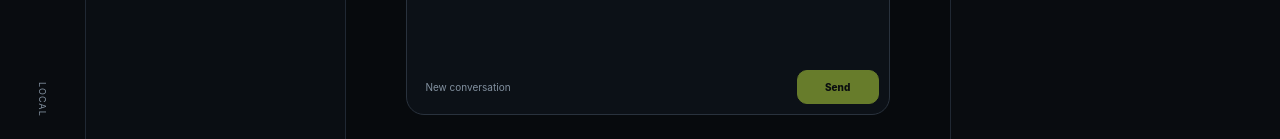
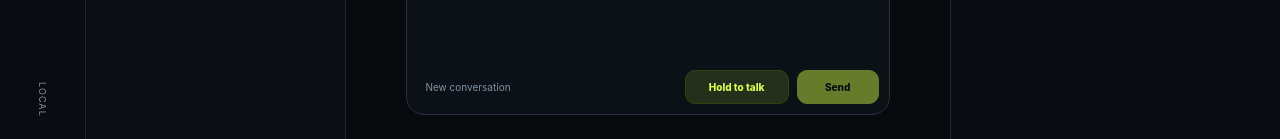
Before and after one commit to kANoZY341/zelo-agent, a Next.js app in the folder workspace/: page / in a window 1280 px wide. Shown: the part 661-800 px from the top of the page. Built offline with nearby package versions, Linux system fonts and the light colour scheme; no server answers.

Commit message:
Wire push-to-talk through existing conversation flow

```diff
--- a/workspace/app/globals.css
+++ b/workspace/app/globals.css
@@ -1377,3 +1377,51 @@ h2 {
     flex-direction: column;
   }
 }
+
+/* Push-to-talk voice I/O — presentation only; conversation authority stays unchanged. */
+.composer-actions {
+  display: flex;
+  align-items: center;
+  gap: 8px;
+}
+
+.voice-button {
+  min-width: 104px;
+  border: 1px solid #34400e;
+  border-radius: 10px;
+  padding: 10px 12px;
+  background: var(--accent-soft);
+  color: var(--accent);
+  font-weight: 800;
+  cursor: pointer;
+  user-select: none;
+  touch-action: none;
+}
+
+.voice-button.recording {
+  border-color: #8a3c43;
+  background: rgba(255, 107, 114, 0.13);
+  color: #ff9da2;
+  box-shadow: 0 0 18px rgba(255, 107, 114, 0.12);
+}
+
+.voice-button:disabled {
+  opacity: 0.45;
+  cursor: not-allowed;
+}
+
+@media (max-width: 560px) {
+  .composer-footer {
+    gap: 10px;
+  }
+
+  .composer-actions {
+    margin-left: auto;
+  }
+
+  .voice-button {
+    min-width: 88px;
+    padding-left: 9px;
+    padding-right: 9px;
+  }
+}
--- a/workspace/app/page.tsx
+++ b/workspace/app/page.tsx
@@ -2,6 +2,7 @@
 
 import {
   FormEvent,
+  PointerEvent,
   useCallback,
   useEffect,
   useMemo,
@@ -27,6 +28,8 @@ type UiMessage = {
   content: string;
   task?: TaskProjection | null;
 };
+
+type VoiceState = "idle" | "recording" | "transcribing" | "speaking";
 
 function friendlyTaskError(error: string): string {
   const knownErrors: Record<string, string> = {
@@ -126,10 +129,17 @@ export default function Home() {
   const [pendingPrompt, setPendingPrompt] = useState<string | null>(null);
   const [error, setError] = useState<string | null>(null);
   const [coreHealthy, setCoreHealthy] = useState<boolean | null>(null);
+  const [voiceState, setVoiceState] = useState<VoiceState>("idle");
   const pollRef = useRef<ReturnType<typeof setTimeout> | null>(null);
   const activeConversationIdRef = useRef<string | null>(null);
   const conversationBodyRef = useRef<HTMLDivElement | null>(null);
   const stickToBottomRef = useRef(true);
+  const mediaRecorderRef = useRef<MediaRecorder | null>(null);
+  const mediaStreamRef = useRef<MediaStream | null>(null);
+  const voiceChunksRef = useRef<Blob[]>([]);
+  const voiceHeldRef = useRef(false);
+  const spokenAudioRef = useRef<HTMLAudioElement | null>(null);
+  const spokenUrlRef = useRef<string | null>(null);
   const pendingSubmissionRef = useRef<{ prompt: string; key: string } | null>(
     null,
   );
@@ -315,6 +325,10 @@ export default function Home() {
     return () => {
       cancelled = true;
       if (pollRef.current) clearTimeout(pollRef.current);
+      mediaRecorderRef.current?.stop();
+      mediaStreamRef.current?.getTracks().forEach((track) => track.stop());
+      spokenAudioRef.current?.pause();
+      if (spokenUrlRef.current) URL.revokeObjectURL(spokenUrlRef.current);
     };
   }, []);
 
@@ -397,9 +411,69 @@ export default function Home() {
     return conversation.id;
   }
 
-  async function submit(event: FormEvent) {
-    event.preventDefault();
-    const prompt = text.trim();
+  function stopVoicePlayback() {
+    spokenAudioRef.current?.pause();
+    spokenAudioRef.current = null;
+    if (spokenUrlRef.current) {
+      URL.revokeObjectURL(spokenUrlRef.current);
+      spokenUrlRef.current = null;
+    }
+    if (voiceState === "speaking") setVoiceState("idle");
+  }
+
+  async function speakReply(reply: string): Promise<void> {
+    if (!reply.trim()) return;
+    stopVoicePlayback();
+    setVoiceState("speaking");
+
+    try {
+      const response = await fetch("/api/voice/synthesize", {
+        method: "POST",
+        headers: {
+          ...WORKSPACE_HEADERS,
+          "Content-Type": "application/json",
+        },
+        body: JSON.stringify({ text: reply, language: "auto" }),
+      });
+      if (!response.ok) {
+        const body = await response.json().catch(() => null);
+        const detail =
+          body && typeof body.detail === "string"
+            ? body.detail
+            : `HTTP ${response.status}`;
+        throw new Error(detail);
+      }
+
+      const blob = await response.blob();
+      const url = URL.createObjectURL(blob);
+      const audio = new Audio(url);
+      spokenUrlRef.current = url;
+      spokenAudioRef.current = audio;
+
+      await new Promise<void>((resolve, reject) => {
+        audio.onended = () => resolve();
+        audio.onerror = () => reject(new Error("voice_playback_failed"));
+        audio.play().catch(reject);
+      });
+    } catch (voiceError) {
+      setError(
+        voiceError instanceof Error ? voiceError.message : "voice_playback_failed",
+      );
+    } finally {
+      spokenAudioRef.current = null;
+      if (spokenUrlRef.current) {
+        URL.revokeObjectURL(spokenUrlRef.current);
+        spokenUrlRef.current = null;
+      }
+      setVoiceState("idle");
+    }
+  }
+
+  async function sendPrompt(
+    rawPrompt: string,
+    options: { speakResponse?: boolean } = {},
+  ): Promise<void> {
+    const prompt = rawPrompt.trim();
     if (!prompt || busy) return;
 
     const previousSubmission = pendingSubmissionRef.current;
@@ -467,6 +541,9 @@ export default function Home() {
       if (turn.core_task && ACTIVE_TASK_STATES.has(turn.core_task.status)) {
         await pollUntilTaskSettles(id);
       }
+      if (options.speakResponse) {
+        await speakReply(turn.assistant_content);
+      }
     };
 
     try {
@@ -507,8 +584,126 @@ export default function Home() {
     }
   }
 
+  async function submit(event: FormEvent) {
+    event.preventDefault();
+    await sendPrompt(text);
+  }
+
+  async function startVoiceRecording(event: PointerEvent<HTMLButtonElement>) {
+    event.preventDefault();
+    if (
+      busy ||
+      conversationLoading ||
+      voiceState === "recording" ||
+      voiceState === "transcribing"
+    ) {
+      return;
+    }
+
+    stopVoicePlayback();
+    voiceHeldRef.current = true;
+    event.currentTarget.setPointerCapture(event.pointerId);
+
+    try {
+      if (!navigator.mediaDevices?.getUserMedia || typeof MediaRecorder === "undefined") {
+        throw new Error("voice_recording_not_supported");
+      }
+
+      const stream = await navigator.mediaDevices.getUserMedia({ audio: true });
+      if (!voiceHeldRef.current) {
+        stream.getTracks().forEach((track) => track.stop());
+        return;
+      }
+
+      const preferredTypes = [
+        "audio/webm;codecs=opus",
+        "audio/webm",
+        "audio/ogg;codecs=opus",
+        "audio/mp4",
+      ];
+      const mimeType =
+        preferredTypes.find((candidate) => MediaRecorder.isTypeSupported(candidate)) ??
+        "";
+      const recorder = mimeType
+        ? new MediaRecorder(stream, { mimeType })
+        : new MediaRecorder(stream);
+
+      mediaStreamRef.current = stream;
+      mediaRecorderRef.current = recorder;
+      voiceChunksRef.current = [];
+
+      recorder.ondataavailable = (dataEvent) => {
+        if (dataEvent.data.size > 0) voiceChunksRef.current.push(dataEvent.data);
+      };
+
+      recorder.onerror = () => {
+        setError("voice_recording_failed");
+        setVoiceState("idle");
+      };
+
+      recorder.onstop = async () => {
+        stream.getTracks().forEach((track) => track.stop());
+        mediaRecorderRef.current = null;
+        mediaStreamRef.current = null;
+
+        const blob = new Blob(voiceChunksRef.current, {
+          type: recorder.mimeType || "audio/webm",
+        });
+        voiceChunksRef.current = [];
+        if (blob.size === 0) {
+          setVoiceState("idle");
+          return;
+        }
+
+        setVoiceState("transcribing");
+        try {
+          const response = await fetch("/api/voice/transcribe", {
+            method: "POST",
+            headers: {
+              ...WORKSPACE_HEADERS,
+              "Content-Type": blob.type.split(";", 1)[0] || "audio/webm",
+            },
+            body: blob,
+          });
+          const result = await parseJson<{ text: string }>(response);
+          const transcript = result.text.trim();
+          if (!transcript) throw new Error("voice_no_speech_detected");
+          setVoiceState("idle");
+          await sendPrompt(transcript, { speakResponse: true });
+        } catch (voiceError) {
+          setVoiceState("idle");
+          setError(
+            voiceError instanceof Error
+              ? voiceError.message
+              : "voice_transcription_failed",
+          );
+        }
+      };
+
+      recorder.start(250);
+      setVoiceState("recording");
+    } catch (voiceError) {
+      voiceHeldRef.current = false;
+      mediaStreamRef.current?.getTracks().forEach((track) => track.stop());
+      mediaStreamRef.current = null;
+      mediaRecorderRef.current = null;
+      setVoiceState("idle");
+      setError(
+        voiceError instanceof Error ? voiceError.message : "voice_recording_failed",
+      );
+    }
+  }
+
+  function stopVoiceRecording() {
+    voiceHeldRef.current = false;
+    const recorder = mediaRecorderRef.current;
+    if (recorder?.state === "recording") recorder.stop();
+  }
+
   function newConversation() {
     if (busy || conversationLoading) return;
+    stopVoiceRecording();
+    stopVoicePlayback();
     if (pendingSubmissionRef.current) {
       setError("Resolve the pending message before starting a new conversation.");
       return;
@@ -733,12 +928,36 @@ export default function Home() {
                   ? `Conversation ${conversationId.slice(0, 8)}`
                   : "New conversation"}
               </span>
+              <div className="composer-actions">
+                <button
+                  type="button"
+                  className={`voice-button ${voiceState === "recording" ? "recording" : ""}`}
+                  onPointerDown={(event) => void startVoiceRecording(event)}
+                  onPointerUp={stopVoiceRecording}
+                  onPointerCancel={stopVoiceRecording}
+                  disabled={
+                    busy ||
+                    conversationLoading ||
+                    voiceState === "transcribing"
+                  }
+                  aria-label="Hold to talk to Zelo"
+                  title="Hold to talk"
+                >
+                  {voiceState === "recording"
+                    ? "Release"
+                    : voiceState === "transcribing"
+                      ? "Transcribing…"
+                      : voiceState === "speaking"
+                        ? "Interrupt & talk"
+                        : "Hold to talk"}
+                </button>
                 <button
                   className="send-button"
                   disabled={busy || conversationLoading || !text.trim()}
                 >
                   {busy ? "Thinking..." : "Send"}
                 </button>
+              </div>
             </div>
           </div>
         </form>
```
Lines whose indentation alone changed are shown as unchanged.
